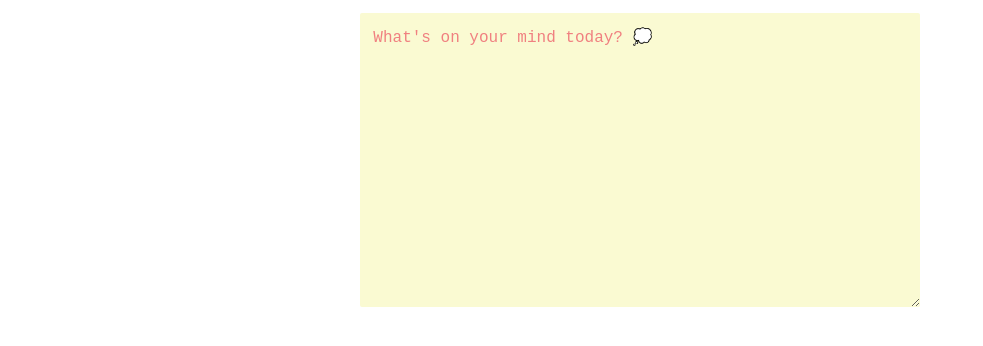
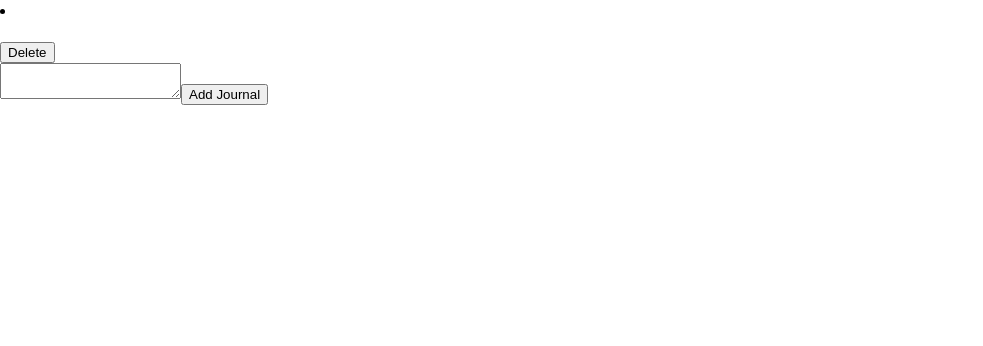
Before and after one commit to SchoolOfCode/w9_frontend-project-codecadets, a React (Create React App) app: page / in a window 1280 px wide. Shown: the top 346 px of the page, without its empty margins (0-983 px from the left). Built offline with nearby package versions, Linux system fonts and the light colour scheme.

Commit message:
journal context added to object showing in console and delete button deleting

```diff
--- a/src/Components/App/App.js
+++ b/src/Components/App/App.js
@@ -1,10 +1,41 @@
 import React from 'react';
 import Input from '../Journal-Input/Journal-Input';
+import { useState } from 'react';
+
+
+
+
+
 
 function App() {
+
+  const [ journal,setJournal] = useState([{
+    journalInformation:"",
+    author: "",
+    id: 1
+  }]);
+
+  console.log(journal);
+
+function removeJournal(id) {
+
+const filterJournal = journal.filter((item)=>{
+
+if(item.id !== id){
+return item
+}
+
+})
+
+setJournal(filterJournal)
+}
+
   return (
     <div>
-    <Input/>
+    {journal.map((item)=>{
+      return<li key={item.id}><h1>{item.journalInformation}</h1><button onClick={()=>removeJournal(item.id)}>Delete</button></li>
+    })}
+    <Input setJournal={setJournal} journal={journal}/>
     </div>
   );
 }
--- a/src/Components/Journal-Input/Journal-Input.js
+++ b/src/Components/Journal-Input/Journal-Input.js
@@ -1,20 +1,32 @@
 import React from "react";
-import './Journal-Input.css';
+//import './Journal-Input.css';
+import { useState } from 'react';
 /*
-Pick the correct element to type into for our journal
-Then use state within the function below for a string
+Pick the correct element to type into for our journal..done
+Then use state within the function below for a string...already in text area content
 Then create a function to catch the string value
 */
 
-function Input( ) {
+
+function Input({setJournal, journal}) {
+
+  const [text, setText] = useState(" ");
+
+ function update (e) {
+ setText(e.target.value) //invoking not declaring!
+ }
+console.log(text);
 
     return(<div>
-           <textarea
-                //name="daily-entry"
-                //id="entry"
-                class="entry-text-box"
+          <textarea
+                name="daily-entry"
+                value={text}
+                className="entry-text-box"
                 placeholder="What's on your mind today? 💭"
+                onChange={update}
               ></textarea>
+
+              <button onClick={()=>setJournal([...journal, {journalInformation:text, id: Math.floor(Math.random()*1000)}])}>Add Journal</button>
     </div> )
 }
 
```
